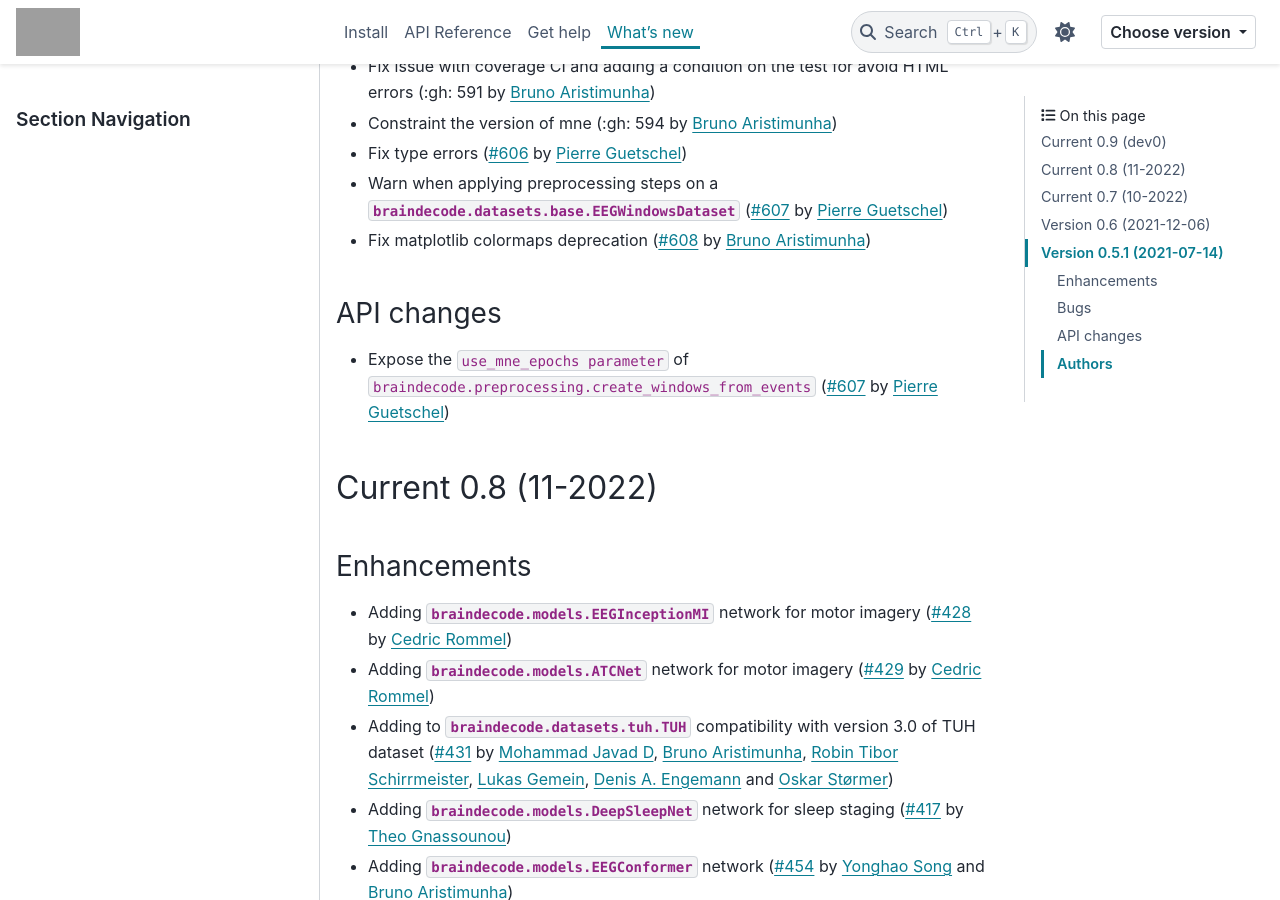
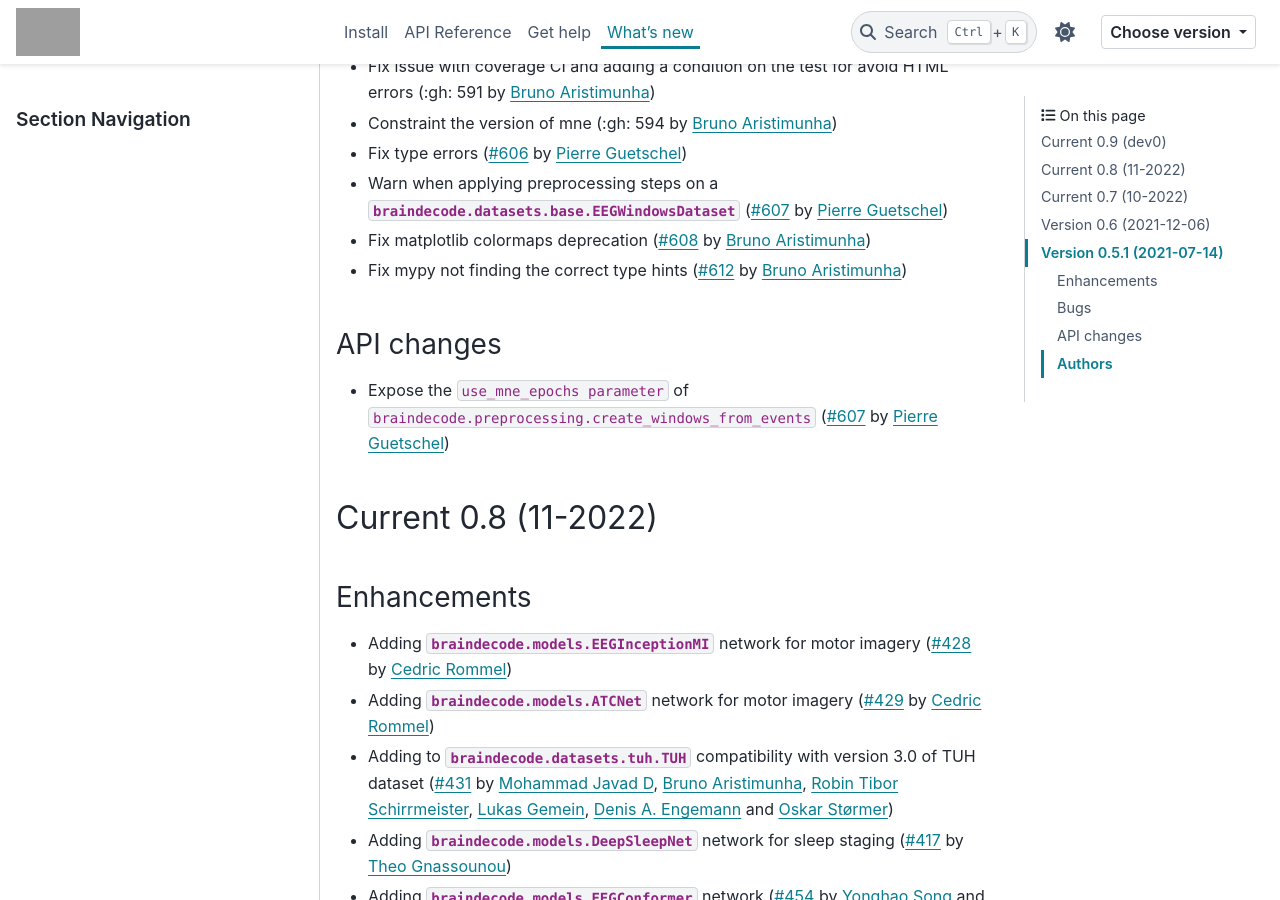
Before and after one commit to braindecode/braindecode, a Sphinx documentation site: the page built from docs/whats_new.rst, in a window 1280 px wide and 900 px high, scrolled down 1308 px. Built offline with Sphinx 7.4.7 and the PyData theme 0.15.4, drawn with Linux system fonts in a browser that asks for light colours; pages that are not in the unit, such as notebooks, are missing from menus; comment, search, counter and statistics services are not loaded; cross-references to code outside the pages are shown as plain code; grey boxes are pictures that could not be loaded.

Commit message:
updating whats_new.rst

```diff
--- a/docs/whats_new.rst
+++ b/docs/whats_new.rst
@@ -50,6 +50,8 @@ Bugs
 - Fix type errors (:gh:`606` by `Pierre Guetschel`_)
 - Warn when applying preprocessing steps on a :class:`braindecode.datasets.base.EEGWindowsDataset` (:gh:`607` by `Pierre Guetschel`_)
 - Fix matplotlib colormaps deprecation (:gh:`608` by `Bruno Aristimunha`_)
+- Fix mypy not finding the correct type hints (:gh:`612` by `Bruno Aristimunha`_)
+
 
 API changes
 ~~~~~~~~~~~
```
